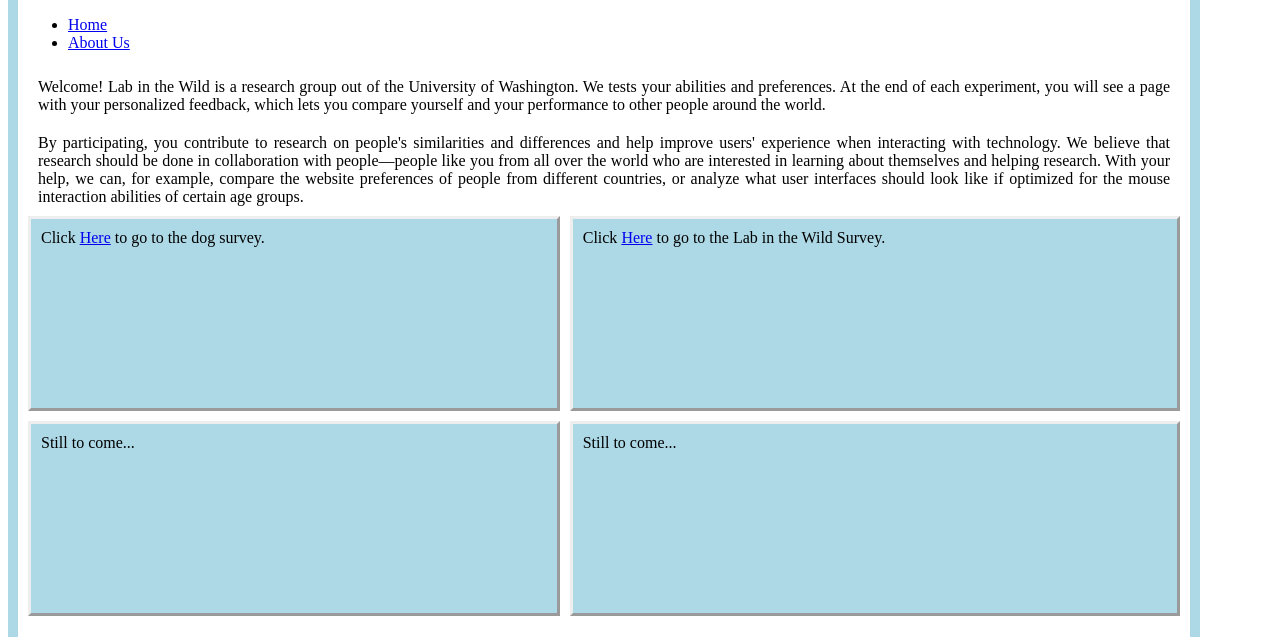
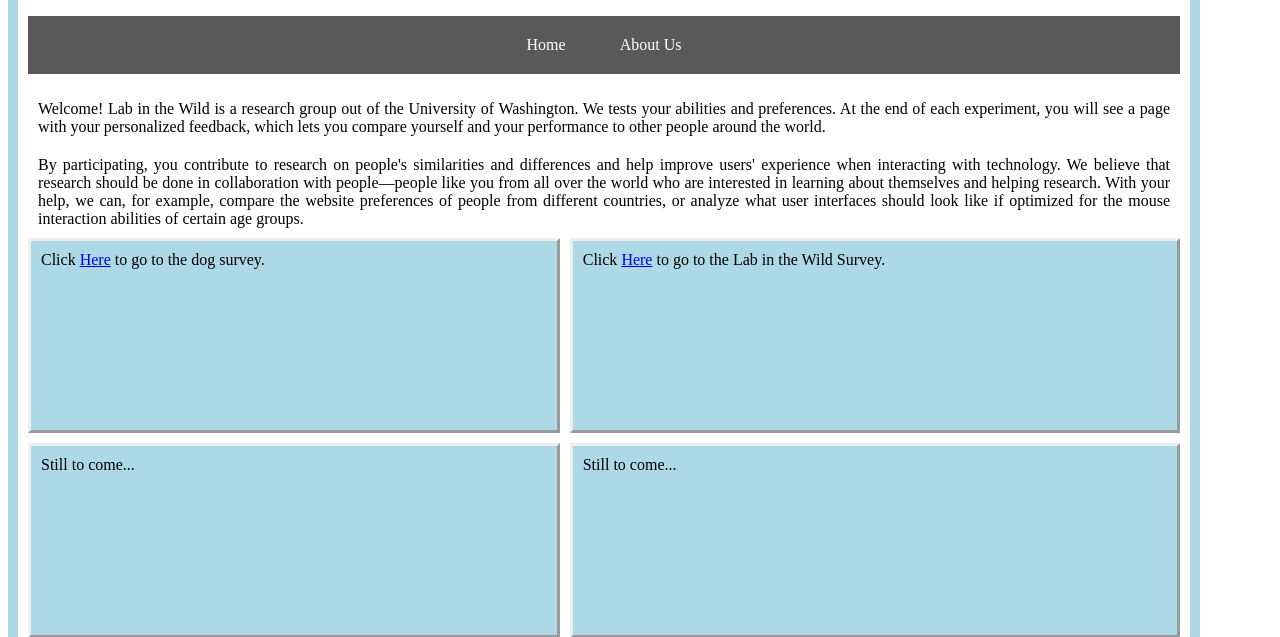
Before and after one commit to uw-ictd/ICTD_Free_Basics_Survey, a Django app: page / in a window 1280 px wide. Shown: the part 86-723 px from the top of the page. Run offline with Django 3.2, Linux system fonts and the light colour scheme.

Commit message:
+Horizontal navbar survey.css, watch color

```diff
--- a/SampleSurvey/Survey1/static/style/survey.css
+++ b/SampleSurvey/Survey1/static/style/survey.css
@@ -76,3 +76,29 @@ select_survey4 {
     grid-row-end:3;
     border-style:outset;
 }
+
+/* Serves navigation bar on homepage */
+.nav {
+    background-color: #595959;
+    color: #ffffff;
+    list-style: none;
+    text-align: center;
+    padding: 20px 0 20px 0;
+}
+
+/* Serves navigation bar on homepage */
+.nav > li {
+    display: inline-block;
+    padding: 0 25px 0 25px;
+}
+
+/* Serves navigation bar on homepage */
+.nav > li > a {
+    text-decoration: none;
+    color: #ffffff;
+}
+
+/* Serves navigation bar on homepage */
+.nav > li > a:hover {
+    color: #c1c1c1;
+}
```
